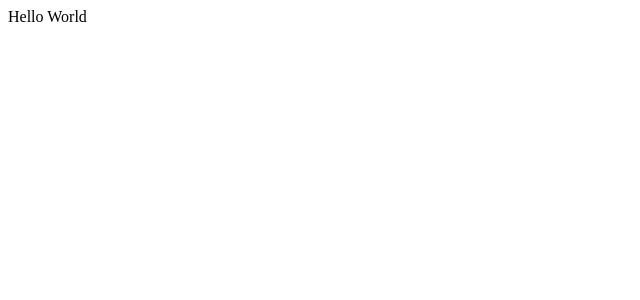
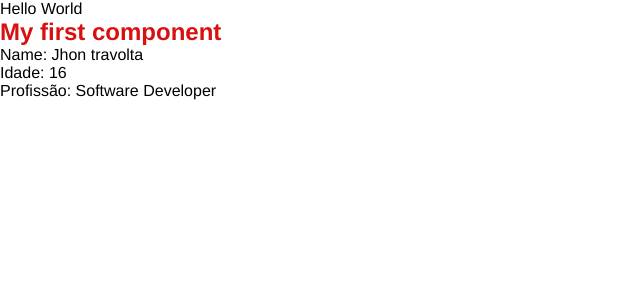
Before and after one commit to RogerXO/curso-angular, an Angular app: page / in a window 1280 px wide. Shown: the top 300 px of the page, without its empty margins (0-640 px from the left). Built offline with nearby package versions, Linux system fonts and the light colour scheme.

Commit message:
Global and scoped style

```diff
--- a/src/app/app.component.html
+++ b/src/app/app.component.html
@@ -1 +1,3 @@
 <div>Hello World</div>
+
+<app-first-component></app-first-component>
--- a/src/app/app.module.ts
+++ b/src/app/app.module.ts
@@ -3,10 +3,12 @@ import { BrowserModule } from '@angular/platform-browser';
 
 import { AppRoutingModule } from './app-routing.module';
 import { AppComponent } from './app.component';
+import { FirstComponentComponent } from './components/first-component/first-component.component';
 
 @NgModule({
   declarations: [
-    AppComponent
+    AppComponent,
+    FirstComponentComponent
   ],
   imports: [
     BrowserModule,
--- /dev/null
+++ b/src/app/components/first-component/first-component.component.css
@@ -0,0 +1,3 @@
+h2 {
+  color: rgb(216, 16, 16);
+}
--- /dev/null
+++ b/src/app/components/first-component/first-component.component.html
@@ -0,0 +1,4 @@
+<h2>My first component</h2>
+<p>Name: {{ name }}</p>
+<p>Idade: {{ age }}</p>
+<p>Profissão: {{ job }}</p>
--- /dev/null
+++ b/src/app/components/first-component/first-component.component.ts
@@ -0,0 +1,12 @@
+import { Component } from '@angular/core';
+
+@Component({
+  selector: 'app-first-component',
+  templateUrl: './first-component.component.html',
+  styleUrls: ['./first-component.component.css'],
+})
+export class FirstComponentComponent {
+  name: string = 'Jhon travolta';
+  age: number = 16
+  job: string = "Software Developer"
+}
--- a/src/styles.css
+++ b/src/styles.css
@@ -1 +1,6 @@
 /* You can add global styles to this file, and also import other style files */
+* {
+    margin: 0;
+    padding: 0;
+    font-family: Helvetica, sans-serif;
+}
```
Also changed, not shown: 1 other file (tests, documents, lock files or other folders).
